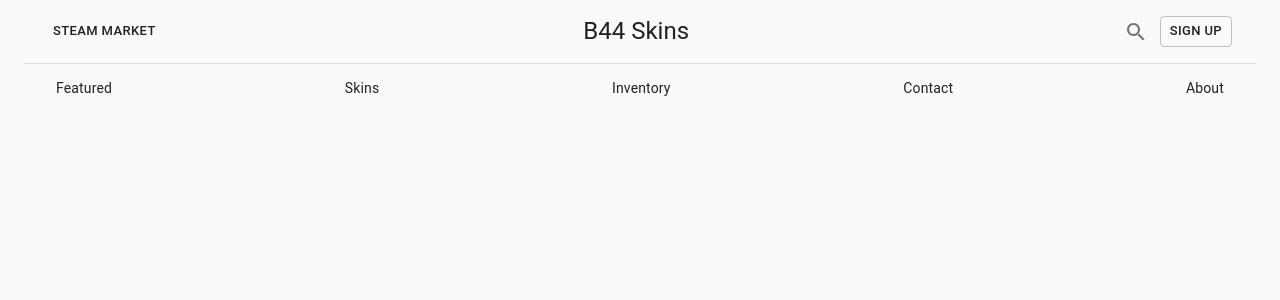
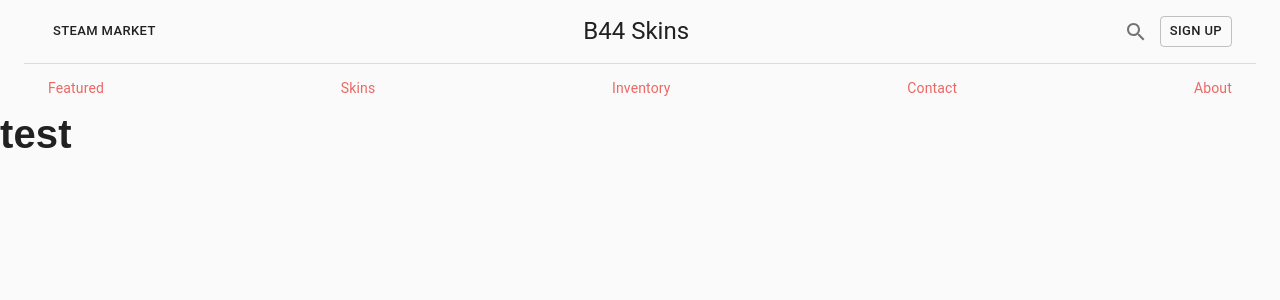
Before and after one commit to cday02/FP, a React (Create React App) app in the folder client/: page /Inventory in a window 1280 px wide. Shown: the top 300 px of the page. Built offline with nearby package versions, Linux system fonts and the light colour scheme; no server answers; a web font is replaced by a local one.

Commit message:
fixed hot reload

```diff
--- a/client/src/components/Toolbar.js
+++ b/client/src/components/Toolbar.js
@@ -12,7 +12,7 @@ import CardActionArea from '@material-ui/core/CardActionArea';
 import CardContent from '@material-ui/core/CardContent';
 import CardMedia from '@material-ui/core/CardMedia';
 import Hidden from '@material-ui/core/Hidden';
-import Link from '@material-ui/core/Link';
+import {Link} from 'react-router-dom'
 import Button from '@material-ui/core/Button';
 import Divider from '@material-ui/core/Divider';
 import Container from '@material-ui/core/Container';
@@ -139,14 +139,7 @@ const useStyles = makeStyles(theme => ({
           </Toolbar>
           <Toolbar component="nav" variant="dense" className={classes.toolbarSecondary}>
             {sections.map(section => (
-              <Link
-                color="inherit"
-                noWrap
-                key={section.name}
-                variant="body2"
-                to={section.route}
-                className={classes.toolbarLink}
-              >
+              <Link to={section.route}>
                 {section.name}
               </Link>
             ))}
--- a/client/src/pages/Inventory/Inventory.js
+++ b/client/src/pages/Inventory/Inventory.js
@@ -22,8 +22,9 @@ componentDidMount() {
   render(){
     const {type, rarity}=this.state.items
     return(
-    <div>
-    </div>
+    <>
+    <h1>test</h1>
+    </>
     )
   }
 }
```
